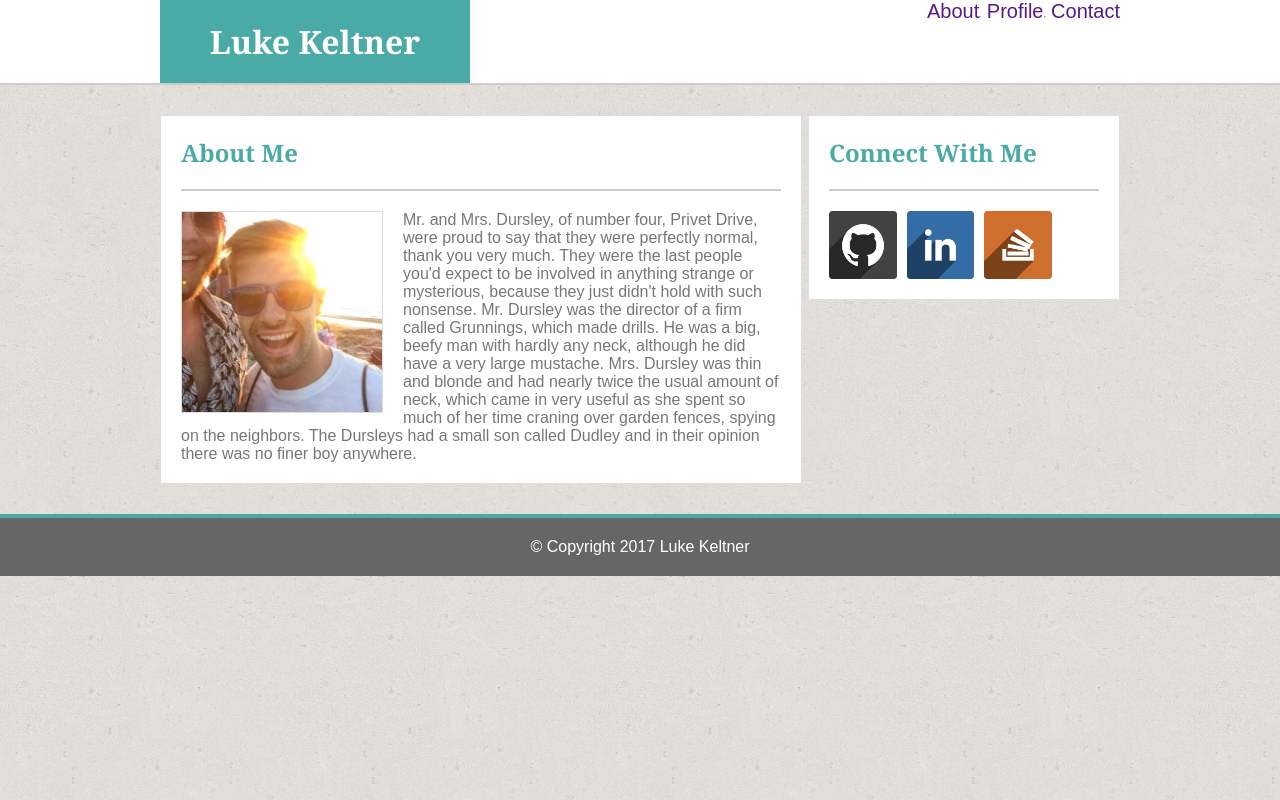
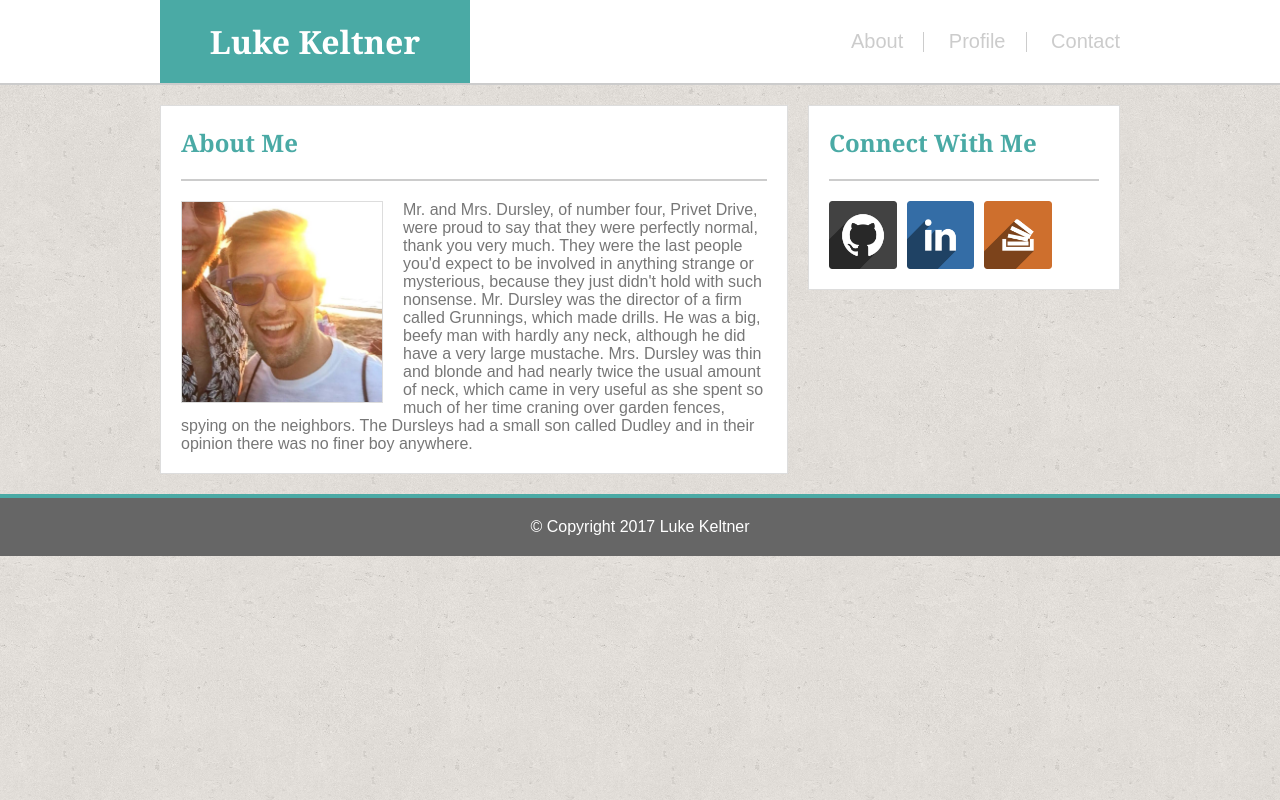
Before and after one commit to LukeKeltner/Basic-Portfolio, a plain HTML site: page index.html in a window 1280 px wide. Drawn offline with Linux system fonts and the light colour scheme.

Commit message:
7th Commit

```diff
--- a/assests/css/style.css
+++ b/assests/css/style.css
@@ -61,28 +61,49 @@ h2
 {
 	position: absolute;
 	right:0px;
+	top:30px;
 	font-size: 20px;
-
 }
 
-hr
+.vline
 {
-	width:1;
-	size:100%;
+	position: absolute;
+	border-left:1px solid #cccccc;
+	height:20px;
 	display: inline-block;
+	top:50%;
+	transform: translateY(-50%);
+}
+
+.options
+{
+	display: inline-block;
+	margin-left: 20px;
+	margin-right: 20px;
+}
+
+.contactlink
+{
+	margin-right: 0px;
 }
 
 a
 {
 	text-decoration: none;
+	color:#cccccc;
+}
+
+a:hover
+{
+	background-color: #ededed;
 }
 
 #aboutme
 {
-	margin-top: 30px;
+	margin-top: 20px;
 	background-color: #ffffff;
 	border:1px solid #dddddd;
-	width:600px;
+	width:586px;
 	padding:20px;
 	float: left;
 }
@@ -105,12 +126,13 @@ p
 
 #connect
 {
-	margin-top: 30px;
+	margin-top: 20px;
 	background-color: #ffffff;
 	border:1px solid #dddddd;
 	width:270px;
 	padding:20px;
-	float:right;
+	float:left;
+	margin-left: 20px;
 }
 
 .connecticon
@@ -148,5 +170,5 @@ footer
 	text-align: center;
 	padding: 20px;
 	border-top:4px solid #4aaaa5;
-	margin-top: 30px;
+	margin-top: 20px;
 }
--- a/index.html
+++ b/index.html
@@ -12,9 +12,9 @@
 					<h1>Luke Keltner</h1>
 				</div>
 				<div id="options">
-					<a href="">About</a><hr>
-					<a href="">Profile</a><hr>
-					<a href="">Contact</a>
+					<a class="options" href="">About</a><div class="vline"></div>
+					<a class="options" href="">Profile</a><div class="vline"></div>
+					<a class="options contactlink" href="">Contact</a>
 				</div>
 			</div>
 		</header>
```
